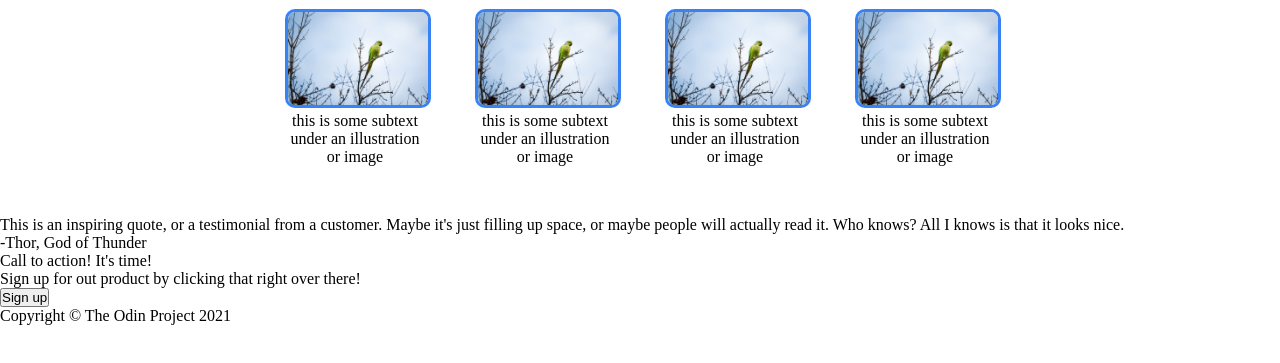
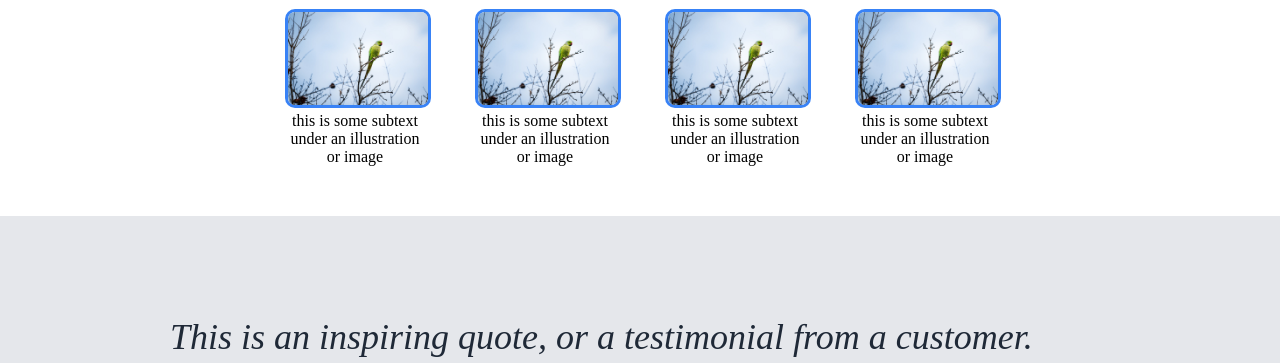
Before and after one commit to NevaGivAP/landing-page-Odin-Project, a plain HTML site: page index.html in a window 1280 px wide. Shown: the part 581-944 px from the top of the page. Before the commit the page ends 906 px from the top, so only its background shows below. Drawn offline with Linux system fonts and the light colour scheme.

Commit message:
Style quote section
finish styling the quote section, all previous
sections have been styled too

```diff
--- a/index.html
+++ b/index.html
@@ -65,7 +65,7 @@
             maybe people will actually read it. Who knows? All I knows
             is that it looks nice.
         </p>
-        <p>-Thor, God of Thunder</p>
+        <p class="thor">-Thor, God of Thunder</p>
     </section>
 
     <section class="signUp-section">
--- a/style.css
+++ b/style.css
@@ -83,3 +83,21 @@ header{
     border: #3882F6 solid;
     border-radius: 10px;
 }
+
+/*quote section*/
+.quote-section{
+    background-color: #E5E7EB;
+    font-size: 36px;
+    color: #1F2937;
+    font-style: italic;
+    display: flex;
+    flex-direction: column;
+    padding: 100px 170px;
+}
+
+.quote-section .thor{
+    font-style: normal;
+    font-weight: bold;
+    font-size: 24px;
+    align-self: flex-end;
+}
```
